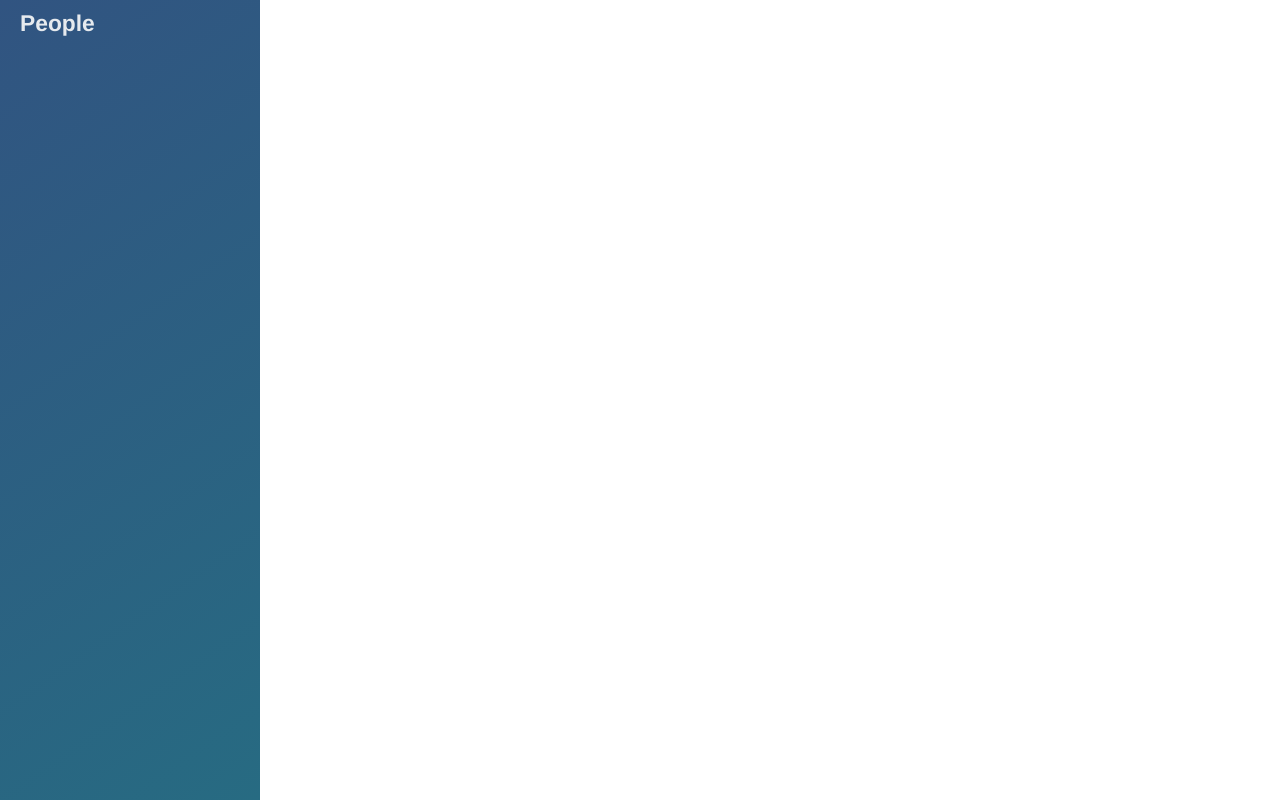
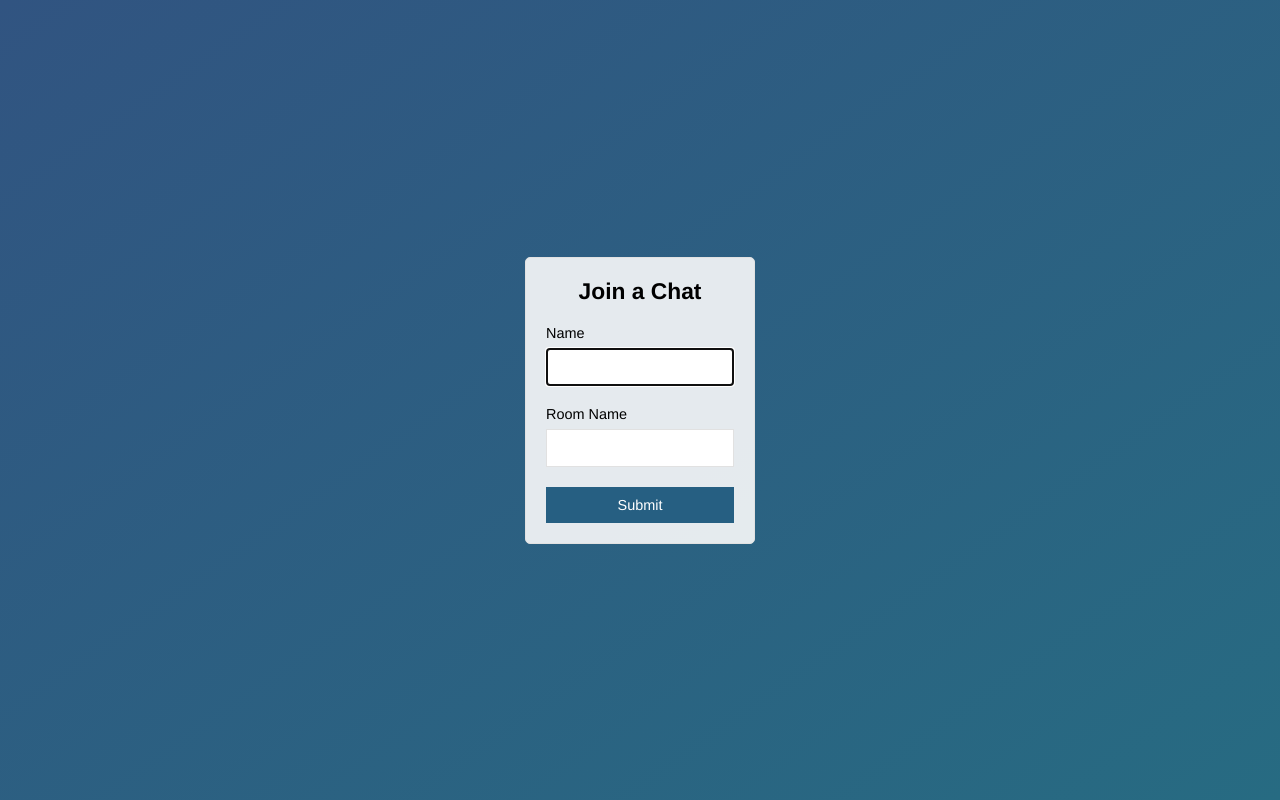
Before and after one commit to priambodop/chat-app-practice, a website: page public/index.html in a window 1280 px wide. Shown: the top 800 px of the page. Drawn offline with nearby package versions, Linux system fonts and the light colour scheme; no server answers.

Commit message:
Add join page and submit data

```diff
--- a/public/index.html
+++ b/public/index.html
@@ -2,31 +2,32 @@
 <html lang="en" dir="ltr">
   <head>
     <meta charset="utf-8">
+    <meta name="viewport" content="width=device-width, initial-scale=1, user-scalable=no">
     <link rel="stylesheet" href="/css/styles.css">
-    <title>Chat App</title>
+    <title>Join | Chat App</title>
   </head>
-  <body>
-    <div class="chat__sidebar">
-      <h3>People</h3>
-      <div id="users"></div>
+  <body class="centered-form">
+    <div class="centered-form__form">
+
+      <form action="/chat.html">
+        <div class="form-field">
+          <h3>Join a Chat</h3>
+        </div>
+
+        <div class="form-field">
+          <label>Name</label>
+          <input type="text" name="name" autofocus />
+        </div>
+
+        <div class="form-field">
+          <label>Room Name</label>
+          <input type="text" name="room">
+        </div>
+
+        <div class="form-field">
+          <button>Submit</button>
+        </div>
+      </form>
     </div>
-
-    <div class="chat__main">
-      <ol id="messages" class="chat__messages"></ol>
-
-      <div class="chat__footer">
-        <form id="message-form">
-          <input type="text" name="message" placeholder="Type your message here..." autofocus
-          autocomplete="off">
-          <button id="send-message">Send</button>
-        </form>
-
-      </div>
-    </div>
-
-
-    <script src="/socket.io/socket.io.js"></script>
-    <script src="/js/libs/jquery-3.3.1.min.js"></script>
-    <script src="/js/index.js"></script>
   </body>
 </html>
```
Also changed, not shown: public/chat.html (added, +33 -0 lines), public/js/chat.js (renamed from public/js/index.js).
